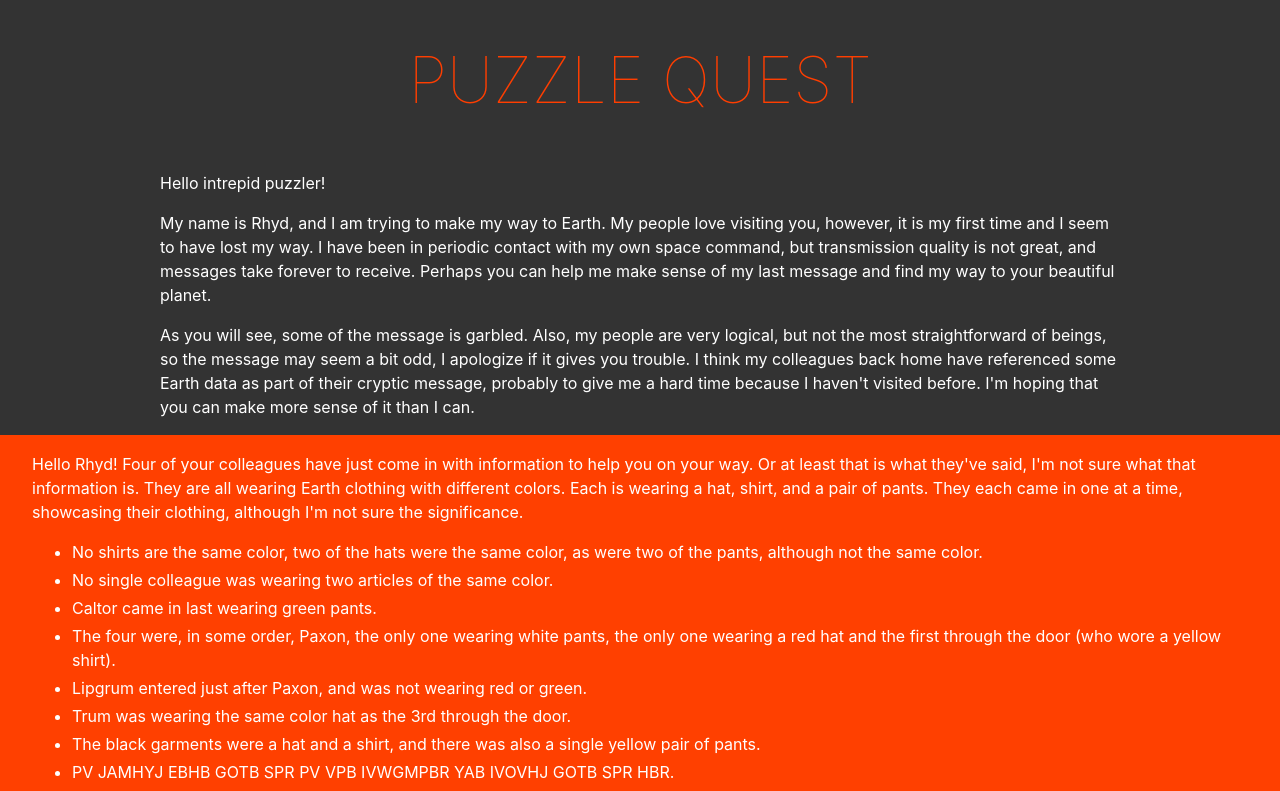
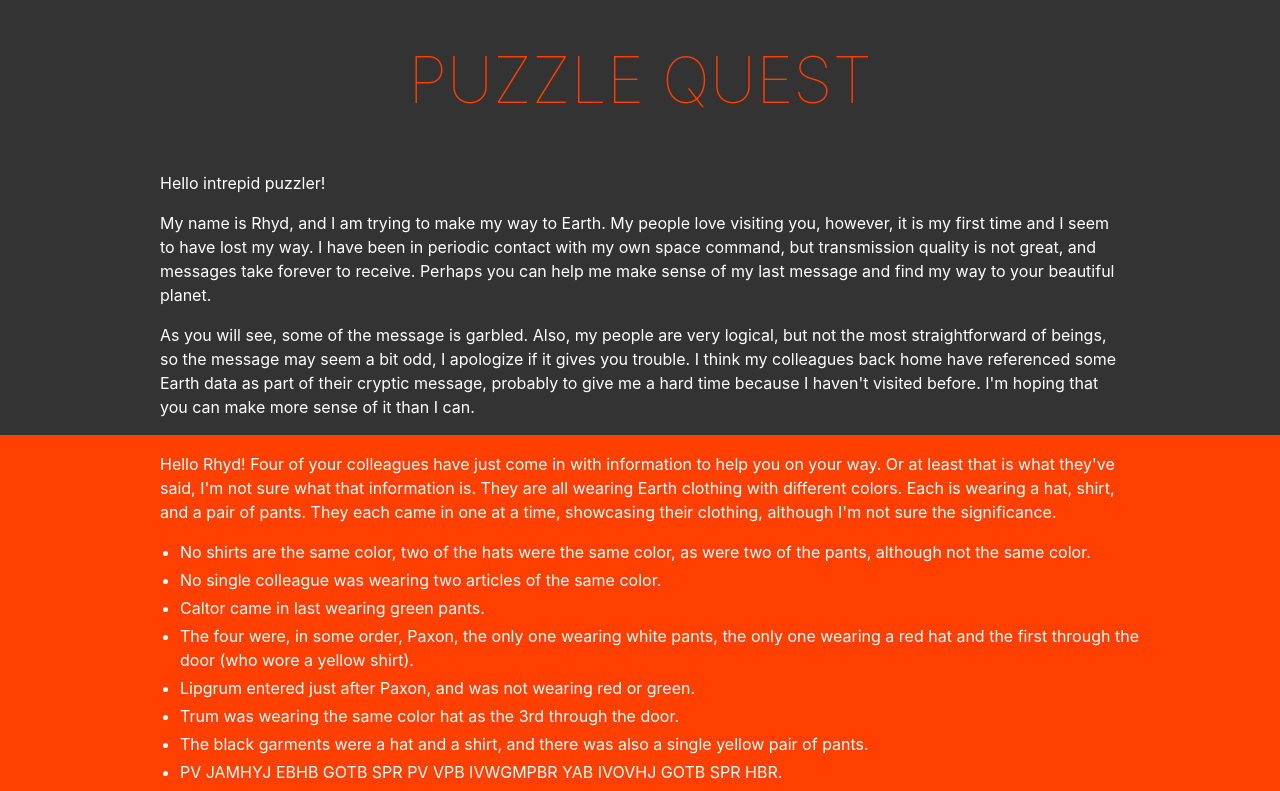
Before and after one commit to colinbate/puzzle-quest, a Svelte app: page / in a window 1280 px wide. Shown: the top 791 px of the page. Built offline with nearby package versions, Linux system fonts and the light colour scheme.

Commit message:
fix style at larger sizes

```diff
--- a/public/global.css
+++ b/public/global.css
@@ -79,3 +79,11 @@ blockquote {
   padding: 1px 2rem;
   box-sizing: border-box;
 }
+
+@media (min-width: 640px) {
+  blockquote > * {
+    max-width: 960px;
+    margin-left: auto;
+    margin-right: auto;
+  }
+}
```
